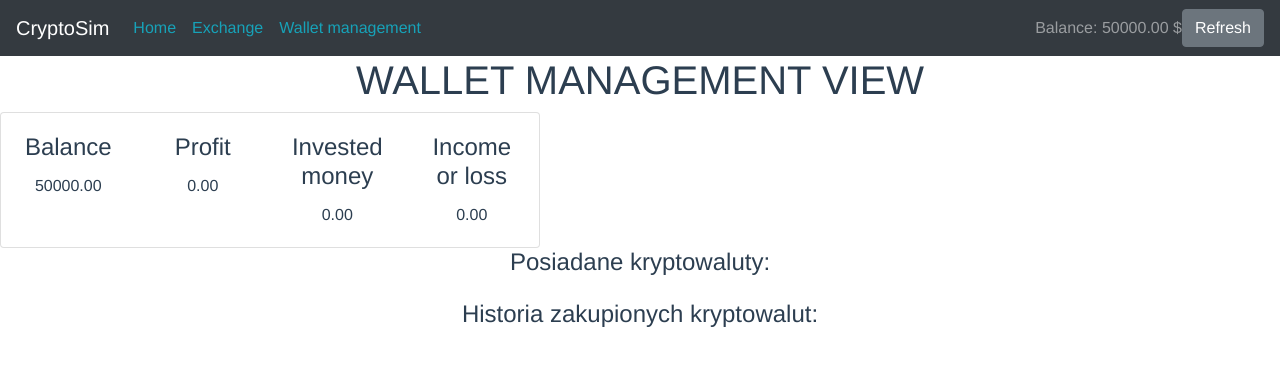
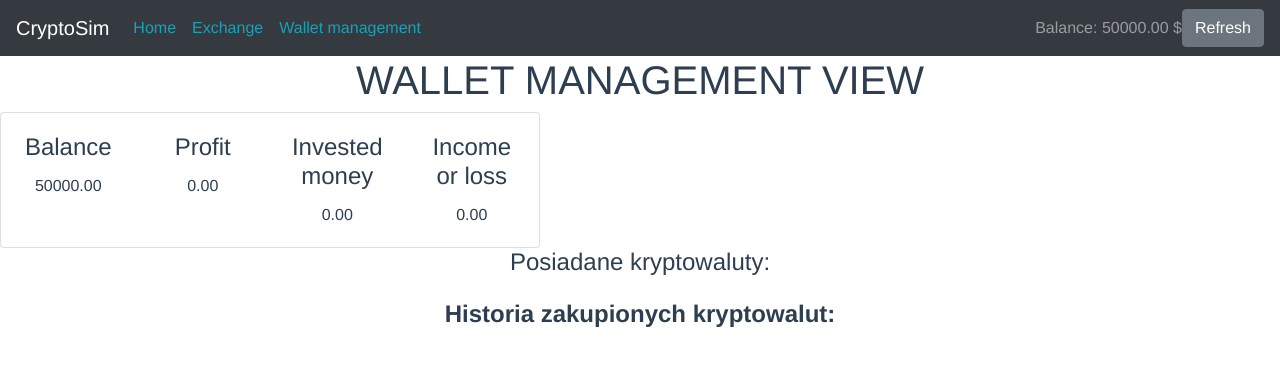
Before and after one commit to krzysiek28/BAI_projekt, a Vue app in the folder cryptocurrency-exchange-simulator/: page /walletManagement in a window 1280 px wide. Shown: the top 366 px of the page. Built offline with nearby package versions, Linux system fonts and the light colour scheme.

Commit message:
new ces 49

```diff
--- a/cryptocurrency-exchange-simulator/src/components/cryptocurrency/CryptocurrencyRow.vue
+++ b/cryptocurrency-exchange-simulator/src/components/cryptocurrency/CryptocurrencyRow.vue
@@ -89,6 +89,7 @@ import {TransactionStatus} from "@/models/TransactionModel";
   import CryptocurrencyDetails from '@/components/cryptocurrency/CryptocurrencyDetails.vue'
   import CryptocurrencyTransactionSell from '@/components/cryptocurrency/CryptocurrencyTransactionSell.vue'
   import { CryptocurrencyDetailsModel } from '@/models/CryptocurrencyDetailsModel'
+  import { FormDatepickerPlugin } from 'bootstrap-vue'
 
   @Component({
   components: { CryptocurrencyTransactionSell, CryptocurrencyDetails, CryptocurrencyTransactionBuy }
--- a/cryptocurrency-exchange-simulator/src/components/wallet/TransactionHistory.vue
+++ b/cryptocurrency-exchange-simulator/src/components/wallet/TransactionHistory.vue
@@ -1,6 +1,6 @@
 <template>
   <div class="TransactionHistory">
-    <h4>Historia zakupionych kryptowalut:</h4>
+    <h4><b>Historia zakupionych kryptowalut:</b></h4>
     <b-container class="bv-example-row">
       <b-row cols="1" cols-sm="1" cols-md="1" cols-lg="1">
         <b-col>
@@ -11,7 +11,6 @@
     </b-container>
   </div>
 </template>
-
 <script lang="ts">
 import { Component, Vue } from 'vue-property-decorator'
 import { TransactionModel } from '../../models/TransactionModel'
```
